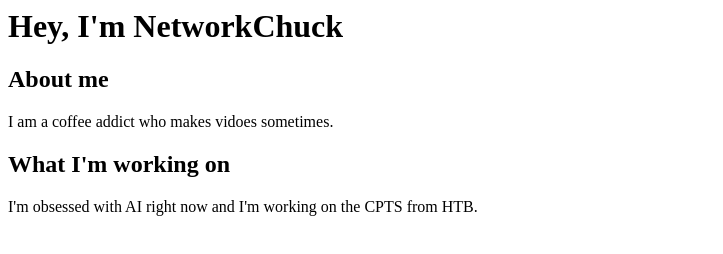
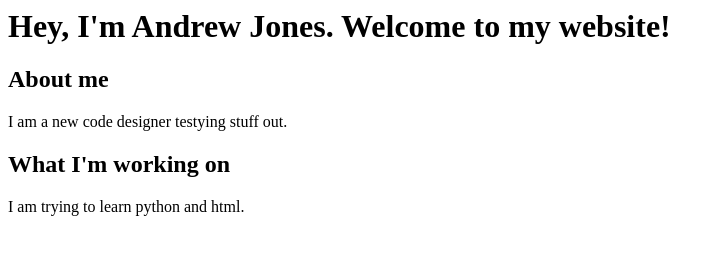
Before and after one commit to LawnmowerVirgin/Web, a plain HTML site: page index.html in a window 1280 px wide. Shown: the whole page, without its empty margins (0-723 px from the left). Drawn offline with Linux system fonts and the light colour scheme.

Commit message:
Update index.html

```diff
--- a/index.html
+++ b/index.html
@@ -1,16 +1,17 @@
 
 <html>
     <h1>
-        Hey, I'm NetworkChuck
+        Hey, I'm Andrew Jones.
+        Welcome to my website!
     </h1>
     <body>
         <h2>About me</h2>
         <p>
-            I am a coffee addict who makes vidoes sometimes.
+            I am a new code designer testying stuff out.
         </p>
         <h2>What I'm working on</h2>
         <p>
-            I'm obsessed with AI right now and I'm working on the CPTS from HTB.
+            I am trying to learn python and html.
         </p>
     </body>
 </html>
```
